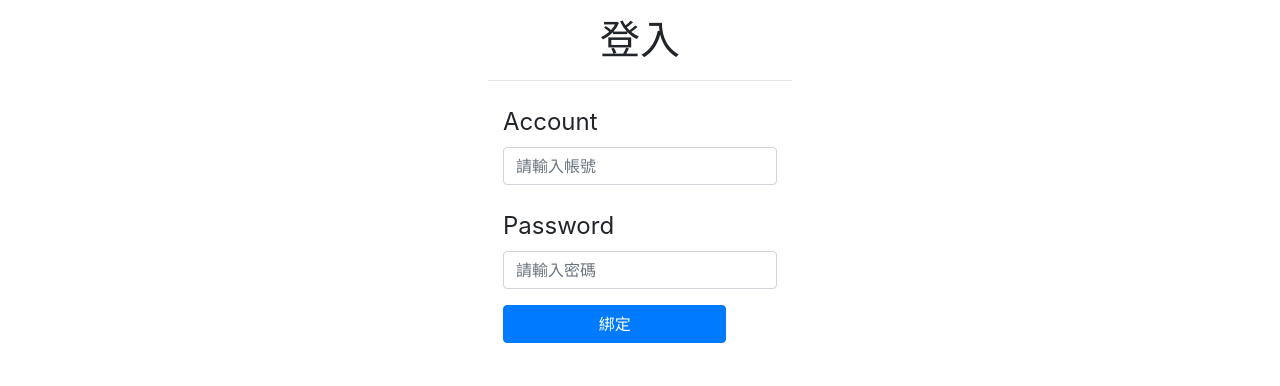
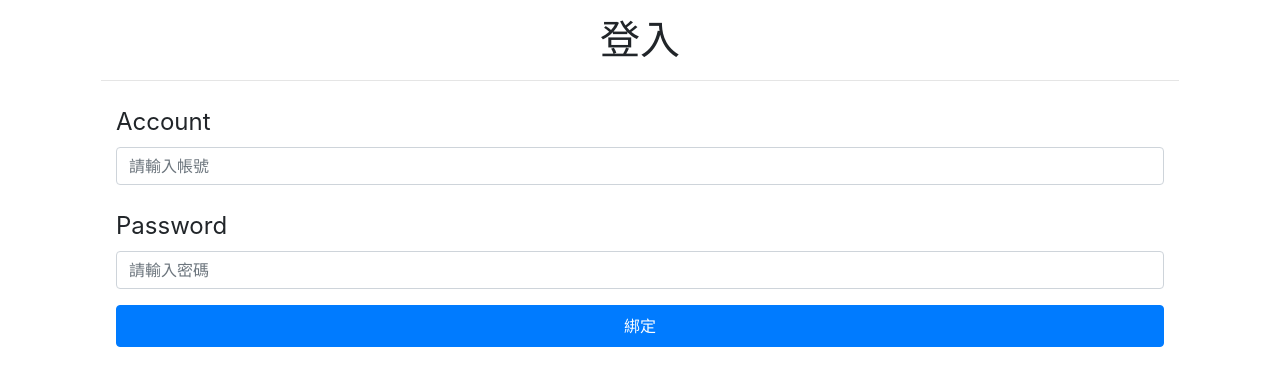
Before and after one commit to 4080E68/Gproject, a Django app: page /bind/1/ in a window 1280 px wide. Shown: the top 386 px of the page. Run offline with Django 3.2, Linux system fonts and the light colour scheme; some libraries are stand-ins or nearby versions.

Commit message:
修正綁定錯誤

```diff
--- a/Graduation_Topic/settings.py
+++ b/Graduation_Topic/settings.py
@@ -134,8 +134,8 @@ USE_TZ = True
 # https://docs.djangoproject.com/en/3.2/howto/static-files/
 
 STATIC_URL = '/static/'
-# STATICFILES_DIRS = [os.path.join(BASE_DIR, 'static')] # 本機測試
-STATIC_ROOT = os.path.join(BASE_DIR, 'static') # 上傳
+STATICFILES_DIRS = [os.path.join(BASE_DIR, 'static')]  # 本機測試
+# STATIC_ROOT = os.path.join(BASE_DIR, 'static') # 上傳
 # Default primary key field type
 # https://docs.djangoproject.com/en/3.2/ref/settings/#default-auto-field
 
--- a/myapp/views.py
+++ b/myapp/views.py
@@ -62,7 +62,7 @@ def callback(request):
 # ==========================推薦功能============================================
 
             if event.message.text == "@推薦商品":  # 推薦商品功能
-                likezero = cpu.objects.get(id=9)
+                likezero = ssd.objects.get(id=3)
                 likecpu = cpu.objects.get(id=2)
                 likemb = MB.objects.get(id=2)
                 likessd = ssd.objects.get(id=3)
@@ -579,21 +579,22 @@ def bind(request, key=None):
         account = request.POST['account']
         password = request.POST['password']
 
-        print(account)
-        print(password)
-
         user = users.objects.filter(
             account=account, password=password).exists()  # 比對帳號密碼
         if user == False:
             messages = "綁定失敗請確認帳號或密碼"
         else:
-            messages = "綁定成功!!"
-            request.session['id'] = key
-            print(request.session['id'])
-            users.objects.filter(account=account).update(
-                linebotId=request.session['id']
-            )
-
+            lineID = key
+            print(lineID)
+            result = users.objects.filter(linebotId=lineID).exists()
+            if result == False:
+                # 沒有被綁定過
+                users.objects.filter(account=account).update(
+                    linebotId=lineID
+                )
+                messages = "綁定成功!!"
+            else:
+                messages = "該帳號已被綁定!!"
     return render(request, 'bind.html', locals())
 
 
--- a/templates/bind.html
+++ b/templates/bind.html
@@ -30,7 +30,6 @@
         div.form-group.row {
             display: flex;
 
-
         }
 
         div.col-sm-5 {}
@@ -41,7 +40,7 @@
     </style>
 
     <div class="container">
-        <form style="padding: 1rem; font-size: 1.5rem; " method="post">
+        <form style="padding: 1rem; font-size: 1.5rem;" class="w-100" method="post">
             {% csrf_token %}
             <h1>登入</h1>
             <hr class="my-3">
@@ -58,10 +57,10 @@
                 </div>
 
             </div>
-                <div class="col-sm-10">
-                    <button type="submit" class="btn btn-primary w-100">綁定</button>
+            <div class="col">
+                <button type="submit" class="btn btn-primary w-100 p-2">綁定</button>
 
-                </div>
+            </div>
 
         </form>
     </div>
```
Also changed, not shown: db.sqlite3.
